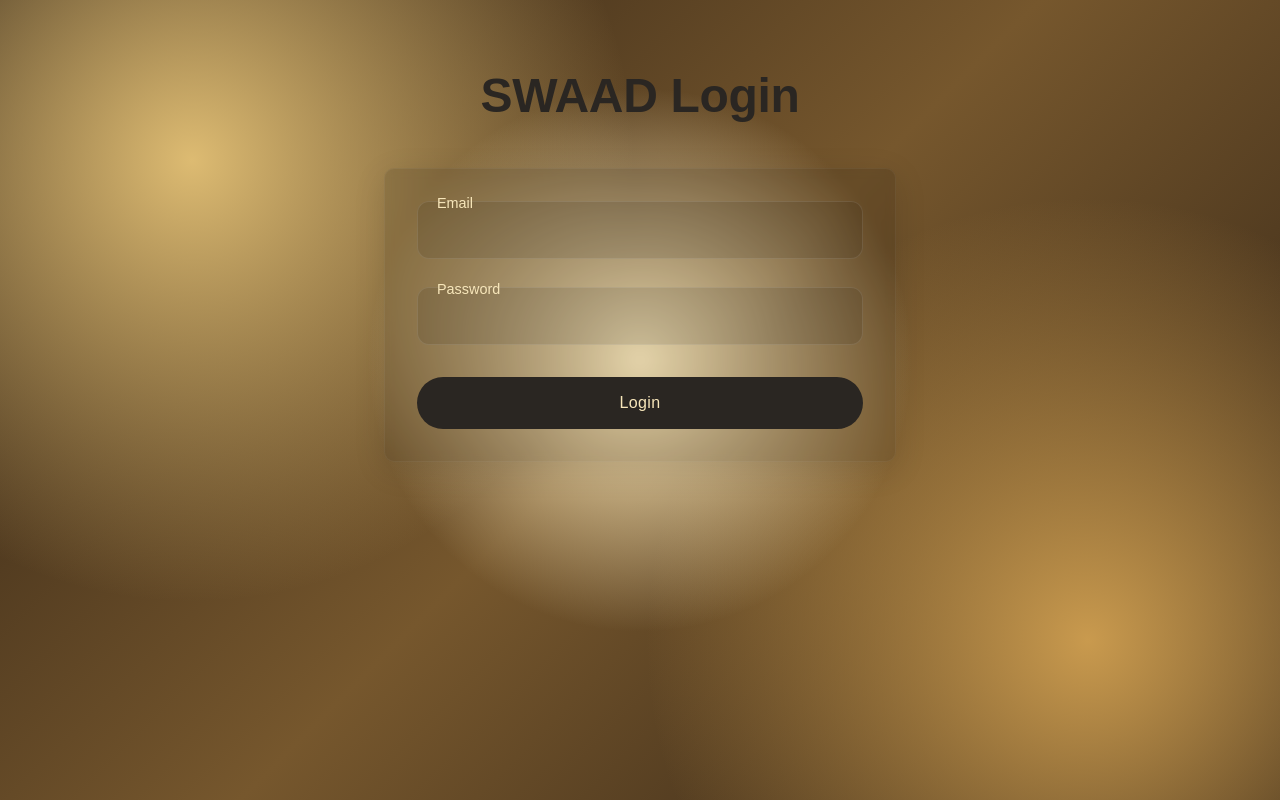
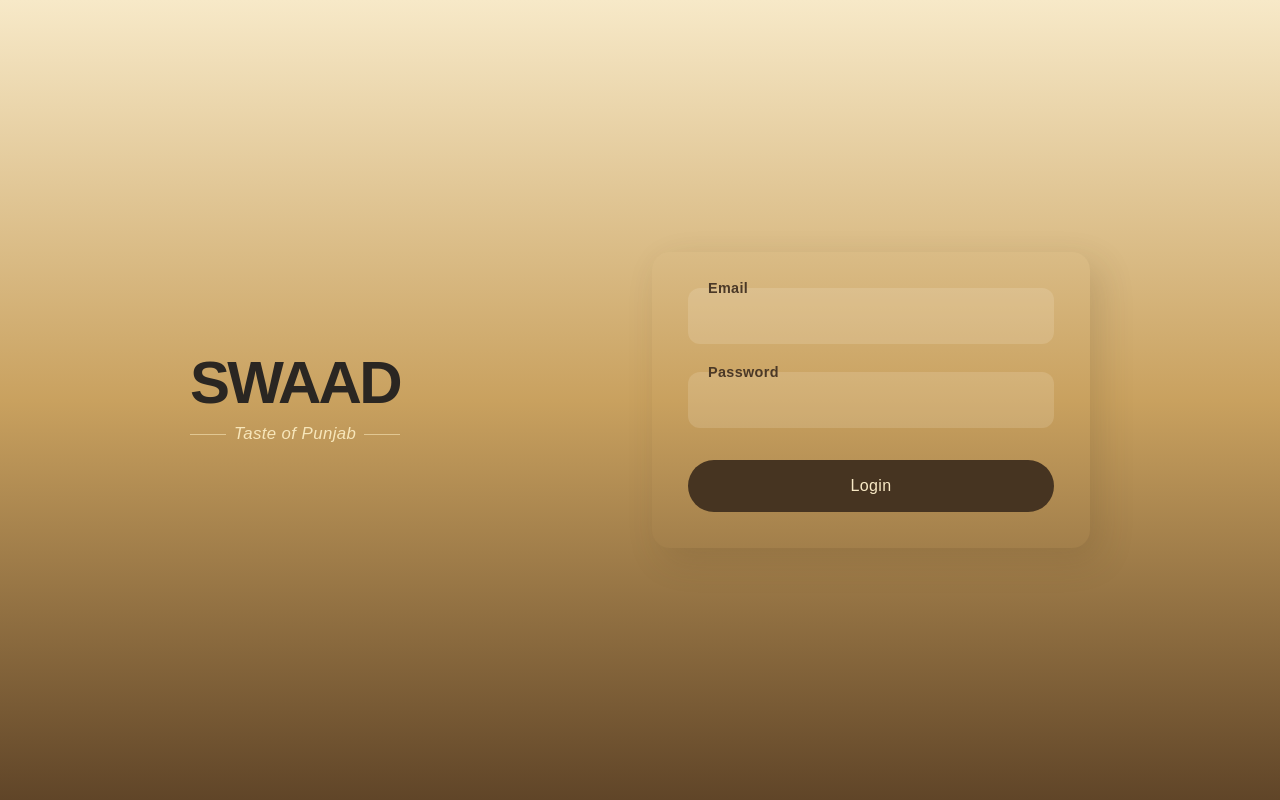
Before and after one commit to anmolpunj-24/swaad, a Next.js app in the folder frontend/: page / in a window 1280 px wide. Built offline with nearby package versions, Linux system fonts and the light colour scheme.

Commit message:
chnges in login page design

```diff
--- a/frontend/api.service.js
+++ b/frontend/api.service.js
@@ -2,7 +2,7 @@
 
 const api = axios.create({
   baseURL: "http://localhost:3000",
-  timeout: 20000000,
+  timeout: 7200000,
   headers: {
     "Content-Type": "application/json",
   },
@@ -180,4 +180,85 @@
   },
 };
 
-export { authApi, userApi, customerApi, customerAddressApi };
+const productApi = {
+  add: async () => {
+    try {
+    } catch (error) {
+      return handlingExeptionError(error);
+    }
+  },
+
+  getAll: async () => {
+    try {
+    } catch (error) {
+      return handlingExeptionError(error);
+    }
+  },
+
+  getOne: async () => {
+    try {
+    } catch (error) {
+      return handlingExeptionError(error);
+    }
+  },
+
+  update: async () => {
+    try {
+    } catch (error) {
+      return handlingExeptionError(error);
+    }
+  },
+
+  delete: async () => {
+    try {
+    } catch (error) {
+      return handlingExeptionError(error);
+    }
+  },
+};
+
+const categoryApi = {
+  add: async () => {
+    try {
+    } catch (error) {
+      return handlingExeptionError(error);
+    }
+  },
+
+  getAll: async () => {
+    try {
+    } catch (error) {
+      return handlingExeptionError(error);
+    }
+  },
+
+  getOne: async () => {
+    try {
+    } catch (error) {
+      return handlingExeptionError(error);
+    }
+  },
+
+  update: async () => {
+    try {
+    } catch (error) {
+      return handlingExeptionError(error);
+    }
+  },
+
+  delete: async () => {
+    try {
+    } catch (error) {
+      return handlingExeptionError(error);
+    }
+  },
+};
+
+export {
+  authApi,
+  userApi,
+  customerApi,
+  customerAddressApi,
+  productApi,
+  categoryApi,
+};
--- a/frontend/src/pages/index.js
+++ b/frontend/src/pages/index.js
@@ -9,16 +9,30 @@
   const onSubmit = (data) => console.log(data);
 
   return (
-    <div className="min-h-screen bg-[radial-gradient(circle_at_50%_45%,#FFECBD_1%,transparent_35%),radial-gradient(circle_at_15%_20%,#DDBB72_0%,transparent_35%),radial-gradient(circle_at_85%_80%,#C99A4E_0%,transparent_35%),linear-gradient(135deg,#2A1D12,#76572D,#2A1D12)]">
-      <h1 className="text-center text-5xl font-[550] tracking-[-0.02rem] text-[#2A2622] pt-18">
-        SWAAD Login
-      </h1>
-      <div className="mx-auto mt-12 w-full max-w-[40%] rounded-[10px] border border-white/5 bg-black/[0.12] p-8 shadow-[0_8px_32px_rgba(0,0,0,0.12)] backdrop-blur-[5px]">
-        <form onSubmit={handleSubmit(onSubmit)} className="flex flex-col gap-7">
+    <div className="min-h-screen flex items-center justify-center px-8 bg-[linear-gradient(180deg,#f7e9c8_0%,#c9a15f_50%,#604528_100%)]">
+      <div className="grid w-full max-w-[900px] grid-cols-2 items-center gap-6">
+        <div className="text-[#2A2622]">
+          <h1 className="text-6xl font-[550] tracking-[-0.045em]">SWAAD</h1>
+
+          <div className="mt-2 flex items-center gap-2">
+            <span className="h-px w-9 bg-[#F7E6BA]/60" />
+
+            <p className="text-[1.05rem] font-light italic tracking-wide text-[#F7E6BA]">
+              Taste of Punjab
+            </p>
+
+            <span className="h-px w-9 bg-[#F7E6BA]/60" />
+          </div>
+        </div>
+        <div className="rounded-[18px] p-9 shadow-[10px_12px_35px_rgba(74,54,28,0.16)]">
+          <form
+            onSubmit={handleSubmit(onSubmit)}
+            className="flex flex-col gap-7"
+          >
             <div className="relative">
               <label
                 htmlFor="email"
-              className="absolute -top-2 left-3 z-10 px-2 text-[0.9rem] font-medium text-[#F7E6BA]"
+                className="absolute -top-2.5 left-3 z-10 px-2 text-[0.9rem] font-bold tracking-wide text-[#4B3927]"
               >
                 Email
               </label>
@@ -27,11 +41,11 @@
                 id="email"
                 type="email"
                 {...register("email", { required: "Email is required!" })}
-              className="w-full rounded-xl border border-white/10 bg-black/10 px-4 py-4 text-white outline-none transition-all placeholder:text-white/30 focus:border-[#2A2622]/50 focus:bg-black/15"
+                className="w-full rounded-xl bg-[#FFF8E7]/15 px-4 py-4 text-[#3E3021] outline-none transition-all duration-300 placeholder:text-[#806C52]/40 focus:bg-[#FFF8E7]/30"
               />
 
               {errors.email && (
-              <p className="mt-2 px-1 text-[12px] text-red-800">
+                <p className="mt-2 px-1 text-[12px] text-[#963F32]">
                   {errors.email.message}
                 </p>
               )}
@@ -40,7 +54,7 @@
             <div className="relative">
               <label
                 htmlFor="password"
-              className="absolute -top-2 left-3 z-10 px-2 text-[0.9rem] font-medium text-[#F7E6BA]"
+                className="absolute -top-2.5 left-3 z-10 px-2 text-[0.9rem] font-bold tracking-wide text-[#4B3927]"
               >
                 Password
               </label>
@@ -51,11 +65,11 @@
                 {...register("password", {
                   required: "Password is required!",
                 })}
-              className="w-full rounded-xl border border-white/10 bg-black/10 px-4 py-4 text-white outline-none transition-all placeholder:text-white/30 focus:border-[#2A2622]/50 focus:bg-black/15"
+                className="w-full rounded-xl bg-[#FFF8E7]/15 px-4 py-4 text-[#3E3021] outline-none transition-all duration-300 placeholder:text-[#806C52]/40 focus:bg-[#FFF8E7]/30"
               />
 
               {errors.password && (
-              <p className="mt-2 px-1 text-[12px] text-red-800">
+                <p className="mt-2 px-1 text-[12px] text-[#963F32]">
                   {errors.password.message}
                 </p>
               )}
@@ -63,12 +77,13 @@
 
             <button
               type="submit"
-            className="mt-1 w-full rounded-full bg-[#2A2622] py-3.5 text-[1rem] font-medium tracking-wide text-[#F7E6BA] transition-all duration-300 hover:bg-[#211E1B] hover:shadow-[0_8px_24px_rgba(42,38,34,0.3)] hover:cursor-pointer"
+              className="mt-1 w-full rounded-full bg-[#463421] py-3.5 text-[1rem] font-medium tracking-wide text-[#F8E9C5] transition-all duration-300 hover:bg-[#362719] hover:shadow-[0_8px_24px_rgba(70,52,33,0.28)] hover:cursor-pointer"
             >
               Login
             </button>
           </form>
         </div>
       </div>
+    </div>
   );
 }
```
Lines whose indentation alone changed are shown as unchanged.
